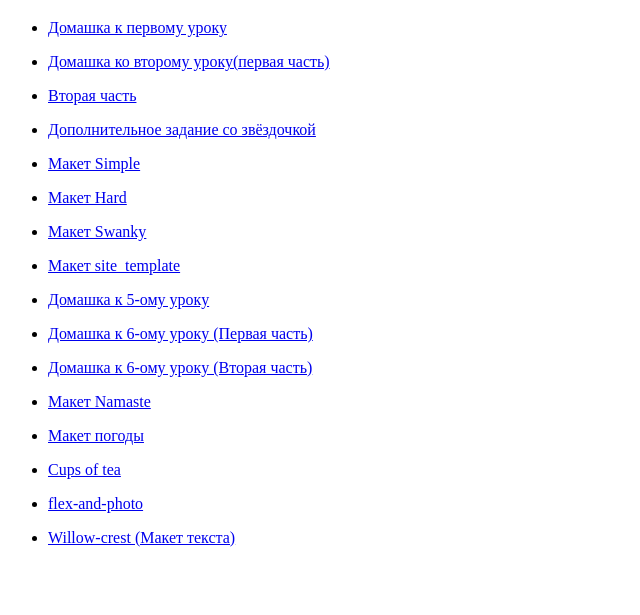
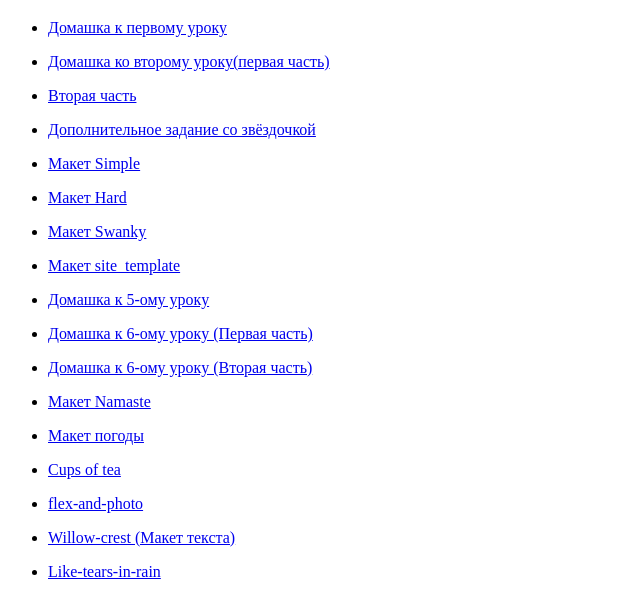
Before and after one commit to neowebor/certain_rep, a plain HTML site: page index.html in a window 1280 px wide. Shown: the part 61-676 px from the top of the page, without its empty margins (0-640 px from the left). Drawn offline with Linux system fonts and the light colour scheme.

Commit message:
fix link

```diff
--- a/index.html
+++ b/index.html
@@ -93,6 +93,11 @@
                 <a href="09/Willow-crest/index.html" target="_blank">Willow-crest (Макет текста)</a>
             </p>
         </li>
+        <li>
+            <p>
+                <a href="09/like-tears-in-rain/index.html" target="_blank">Like-tears-in-rain</a>
+            </p>
+        </li>
 
     </ul>
 </body>
```
